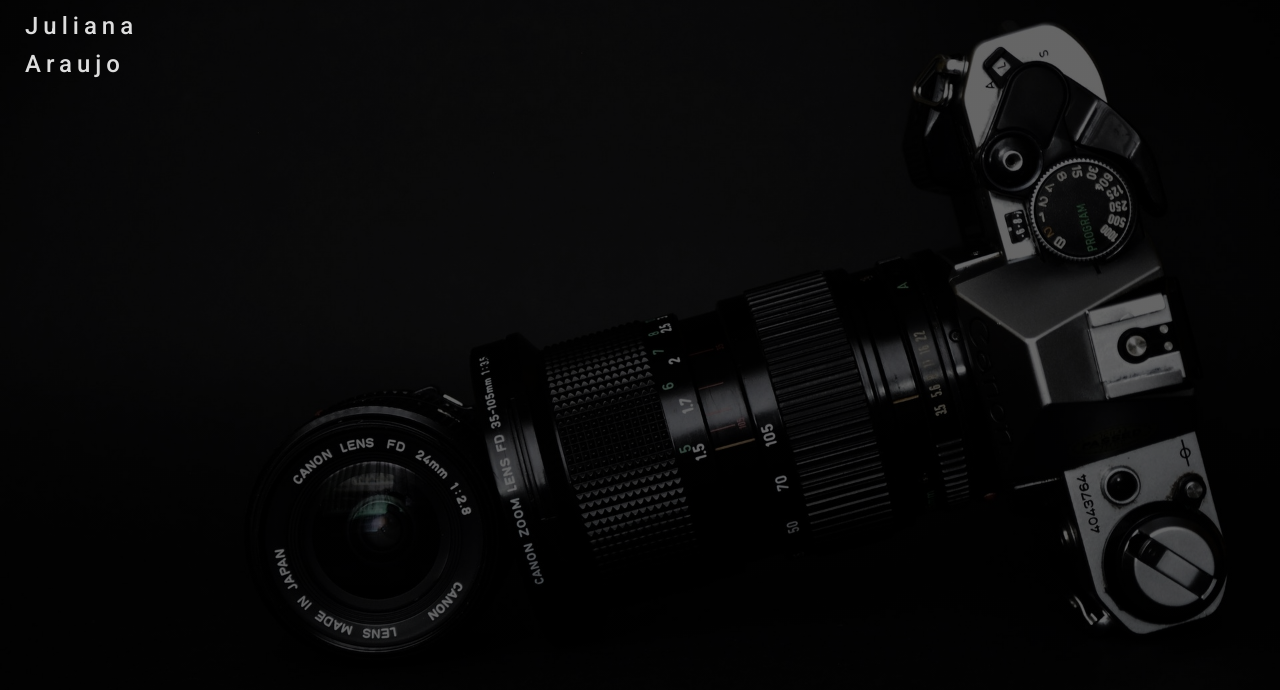
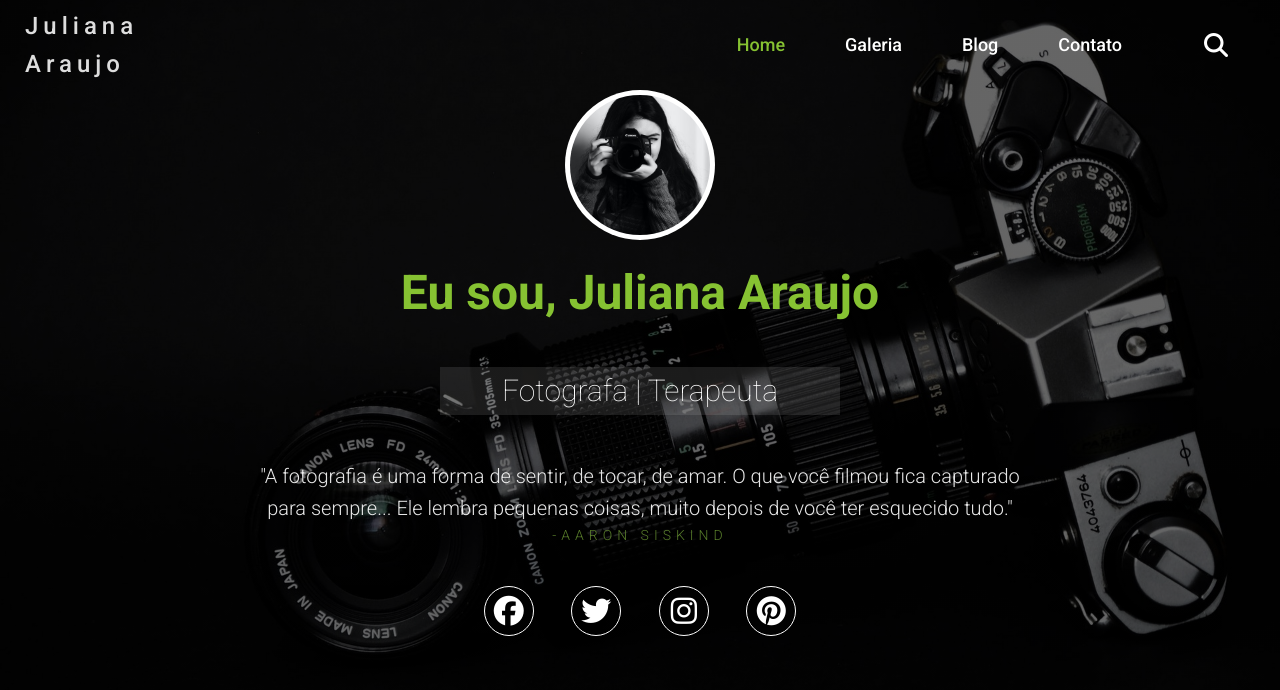
Before and after one commit to Kduuu0581/Site_Fotografia, a plain HTML site: page index.html in a window 1280 px wide. Drawn offline with Linux system fonts and the light colour scheme.

Commit message:
add header 1.0

```diff
--- a/index.html
+++ b/index.html
@@ -12,16 +12,60 @@
   </head>
   <body>
     <header class="header">
-      <div class="nav-section">
-        <div class="brand-and-navBtn">
-            <span class="brand-name">
-                Juliana Araujo
-            </span>
-            <span class = "navBtn flex">
-                <i class = "fas fa-bars"></i>
+        <div class = "nav-section">
+            <div class = "brand-and-navBtn">
+                <span class = "brand-name">
+                    Juliana Araujo
+                </span>
+                <span class = "navBtn flex">
+                    <i class = "fas fa-bars"></i>
+                </span>
+            </div>
+
+            <!-- navigation menu -->
+            <nav class = "top-nav">
+                <ul>
+                    <li><a href = "index.html" class = "active">Home</a></li>
+                    <li><a href = "gallery.html">Galeria</a></li>
+                    <li><a href = "blog.html">Blog</a></li>
+                    <li><a href = "contact.html">Contato</a></li>
+                </ul>
+            </nav>
+            <span class = "search-icon">
+                <i class = "fas fa-search"></i>
             </span>
         </div>
-      </div>
+
+        <div class = "container about">
+            <div class = "about-content">
+                <div class = "about-img flex">
+                    <img src = "images/about-img.jpg" alt = "photographer img">
+                </div>
+                <h2>Eu sou, Juliana Araujo</h2>
+                <h3>Fotografa | Terapeuta</h3>
+                <blockquote>
+                    "A fotografia é uma forma de sentir, de tocar, de amar. O que você filmou fica capturado para sempre... Ele lembra pequenas coisas, muito depois de você ter esquecido tudo."
+                    <span>-Aaron Siskind</span>
+                </blockquote>
+            </div>
+
+            <div class = "social-icons">
+                <ul>
+                    <li>
+                        <a href = "#"><i class = "fab fa-facebook"></i></a>
+                    </li>
+                    <li>
+                        <a href = "#"><i class = "fab fa-twitter"></i></a>
+                    </li>
+                    <li>
+                        <a href = "#"><i class = "fab fa-instagram"></i></a>
+                    </li>
+                    <li>
+                        <a href = "#"><i class = "fab fa-pinterest"></i></a>
+                    </li>
+                </ul>
+            </div>
+        </div>
     </header>
     <script src="script.js"></script>
   </body>
```
